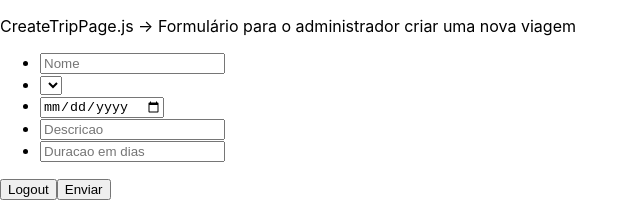
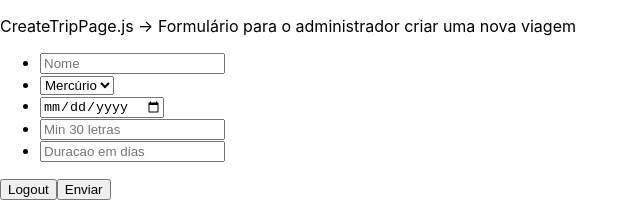
Before and after one commit to future4code/lamarr-Victor-Motta, a React (Create React App) app in the folder modulo4/projeto-labex/: page /admin/trips/create in a window 1280 px wide. Shown: the top 202 px of the page, without its empty margins (0-640 px from the left). Built offline with nearby package versions, Linux system fonts and the light colour scheme.

Commit message:
ajustes-forms

```diff
--- a/modulo4/projeto-labex/src/components/Styled.js
+++ b/modulo4/projeto-labex/src/components/Styled.js
@@ -1,4 +1,9 @@
 import styled from "styled-components";
+
+export const GeneralStyle = styled.section `
+background-color:grey;
+
+`
 
 export const GeneralCards =styled.div `
 border: 1px solid black
--- a/modulo4/projeto-labex/src/pages/ApplicationFormPage.js
+++ b/modulo4/projeto-labex/src/pages/ApplicationFormPage.js
@@ -23,16 +23,15 @@ export function ApplicationFormPage() {
         ApplicationFormPage.js → Para o usuário se candidatar à viagens, página que vai ter o formulário de inscrição
         <form onSubmit={aplicationForm}>
           <ul>
-          <li><select
-                //consumo de api?
-                /></li>
           <li><input
                     name="name"
                     id="name"
                     placeholder="Nome"
                     value={form.name}
                     onChange={onChange}
+                    pattern={"(.*[a-z]){3}"}
                     type="text"
+                    title= "O nome deve ter ao menos 3 letras"
                     required
                 /></li>
           <li><input
@@ -42,6 +41,8 @@ export function ApplicationFormPage() {
                     value={form.age}
                     onChange={onChange}
                     type="number"
+                    min="18"
+                    title= "você deve ter pelo menos 18 anos para se inscrever"
                     required
                 /></li>
           <li><input
@@ -51,6 +52,8 @@ export function ApplicationFormPage() {
                     value={form.applicationText}
                     onChange={onChange}
                     type="text"
+                    pattern={"(.*[a-z]){30}"}
+                    title= "O texto de candidatura deve ter ao menos 30 caracteres"
                     required
                 /></li>
           <li><input
@@ -60,6 +63,8 @@ export function ApplicationFormPage() {
                     value={form.profession}
                     onChange={onChange}
                     type="text"
+                    pattern={"(.*[a-z]){10}"}
+                    title= "A profissão deve ter ao menos 10 caracteres"
                     required
                 /></li>
           <li><input
--- a/modulo4/projeto-labex/src/pages/CreateTripPage.js
+++ b/modulo4/projeto-labex/src/pages/CreateTripPage.js
@@ -8,9 +8,16 @@ export function CreateTripPage() {
   const navigate=useNavigate();
   const [form, onChange, clear] = useForm({name: "",planet:"",date:"", description:"", durationInDays:""})
 
+  const data = new Date();
+  const dia = String(data.getDate()).padStart(2, '0');
+  const mes = String(data.getMonth() + 1).padStart(2, '0');
+  const ano = data.getFullYear();
+  const dataAtual = dia + '/' + mes + '/' + ano;
+
   const createTrip = (event) => {
     event.preventDefault()
-    axios.post("https://us-central1-labenu-apis.cloudfunctions.net/labeX/victor-motta-lamarr/trips",
+    axios
+    .post("https://us-central1-labenu-apis.cloudfunctions.net/labeX/victor-motta-lamarr/trips",
     form)
     .then((response) => console.log(response.data))
     .catch((error) => console.log(error.message))
@@ -29,11 +36,26 @@ export function CreateTripPage() {
                     value={form.name}
                     onChange={onChange}
                     type="text"
+                    pattern={"(.*[a-z]){5}"}
                     required >
                     </input>
             </li>
-          <li><select
-          value={form.planet}/>
+          <li> <select placeholder={"Planeta"}
+            onChange={onChange}
+            value={form.planet}
+            name={"planet"}
+            type={"text"}
+            required>
+            <option key="Mercúrio" value="Mercúrio">Mercúrio</option>
+            <option key="Vênus" value="Vênus">Vênus</option>
+            <option key="Terra" value="Terra">Terra</option>
+            <option key="Marte" value="Marte">Marte</option>
+            <option key="Júpter" value="Júpter">Júpter</option>
+            <option key="Saturno" value="Saturno">Saturno</option>
+            <option key="Urano" value="Urano">Urano</option>
+            <option key="Netuno" value="Netuno">Netuno</option>
+            <option key="Plutão" value="Plutão">Plutão</option>
+          </select>
             </li>
           <li><input name="date"
                     id="date"
@@ -41,15 +63,17 @@ export function CreateTripPage() {
                     value={form.date}
                     onChange={onChange}
                     type="date"
+                    min={dataAtual}
                     required >
                     </input>
             </li>
           <li><input name="description"
                     id="description"
-                    placeholder="Descricao"
+                    placeholder="Min 30 letras"
                     value={form.description}
                     onChange={onChange}
                     type="text"
+                    pattern={"(?=^.{30,100}$)^([A-Za-z][\s]?)+$"}
                     required >
                     </input>
             </li>
@@ -58,7 +82,8 @@ export function CreateTripPage() {
                     placeholder="Duracao em dias"
                     value={form.durationInDays}
                     onChange={onChange}
-                    type="text"
+                    type="number"
+                    min ="50"
                     required >
                     </input>
             </li>
--- a/modulo4/projeto-labex/src/pages/HomePage.js
+++ b/modulo4/projeto-labex/src/pages/HomePage.js
@@ -1,17 +1,18 @@
 import React from "react";
 import { goToListTripsPage, goToLoginPage } from "../components/Coordinator";
 import {useNavigate} from "react-router-dom"
+import { GeneralStyle } from "../components/Styled";
 
 
 export function Homepage() {
     const navigate=useNavigate();
 
     return (
-      <div>
+      <GeneralStyle>
         <h1>LabeX</h1>
         <p>HomePage.js  → Para o usuário escolher entre Área Administrativa e Lista de Viagens</p>
         <button onClick={()=>{goToListTripsPage(navigate)}}>Viagens</button>
         <button onClick={()=>{goToLoginPage(navigate)}}>Admin</button>
-      </div>
+      </GeneralStyle>
     );
   }
--- a/modulo4/projeto-labex/src/pages/ListTripsPage.js
+++ b/modulo4/projeto-labex/src/pages/ListTripsPage.js
@@ -17,7 +17,7 @@ export function ListTripsPage() {
       <p key={trip.id}>Datas: {trip.date}</p>
       <p key={trip.id}>Duracao: {trip.durationInDays}</p>
       <p key={trip.id}>Planeta: {trip.planet}</p>
-      <p key={trip.id}>Descricao{trip.description}</p>
+      <p key={trip.id}>Descricao: {trip.description}</p>
       </GeneralCards>
 
 
--- a/modulo4/projeto-labex/src/pages/LoginPage.js
+++ b/modulo4/projeto-labex/src/pages/LoginPage.js
@@ -1,8 +1,9 @@
 import React from "react";
-import {  goToAdminHomePage, goToBack } from "../components/Coordinator";
+import {  goToBack } from "../components/Coordinator";
 import {useNavigate} from "react-router-dom"
 import axios from "axios";
 import { useForm } from "../hooks/useForm";
+
 
 export function LoginPage() {
   const navigate=useNavigate();
@@ -11,14 +12,19 @@ export function LoginPage() {
 
   const loginStart = (event) => {
     event.preventDefault()
-    axios.post("https://us-central1-labenu-apis.cloudfunctions.net/labeX/victor-motta-lamarr/login",
+    axios
+    .post("https://us-central1-labenu-apis.cloudfunctions.net/labeX/victor-motta-lamarr/login",
     form)
-    .then((response) => console.log(response.data))
+    .then((response) => {
+      localStorage.setItem("token",response.data.token);
+      navigate("/admin/trips/list")
+    })
     .catch((error) => console.log(error.message))
     clear();
   }
 
   return (
+
     <div>
       <p>LoginPage.js → Para fazermos login como administrador</p>
       <form onSubmit={loginStart}>
@@ -51,7 +57,7 @@ export function LoginPage() {
       </form>
 
       {/* <button onClick={()=>{goToAdminHomePage(navigate)}}>Entrar</button> */}
-    </div>
+      </div>
 
   );
 }
```
